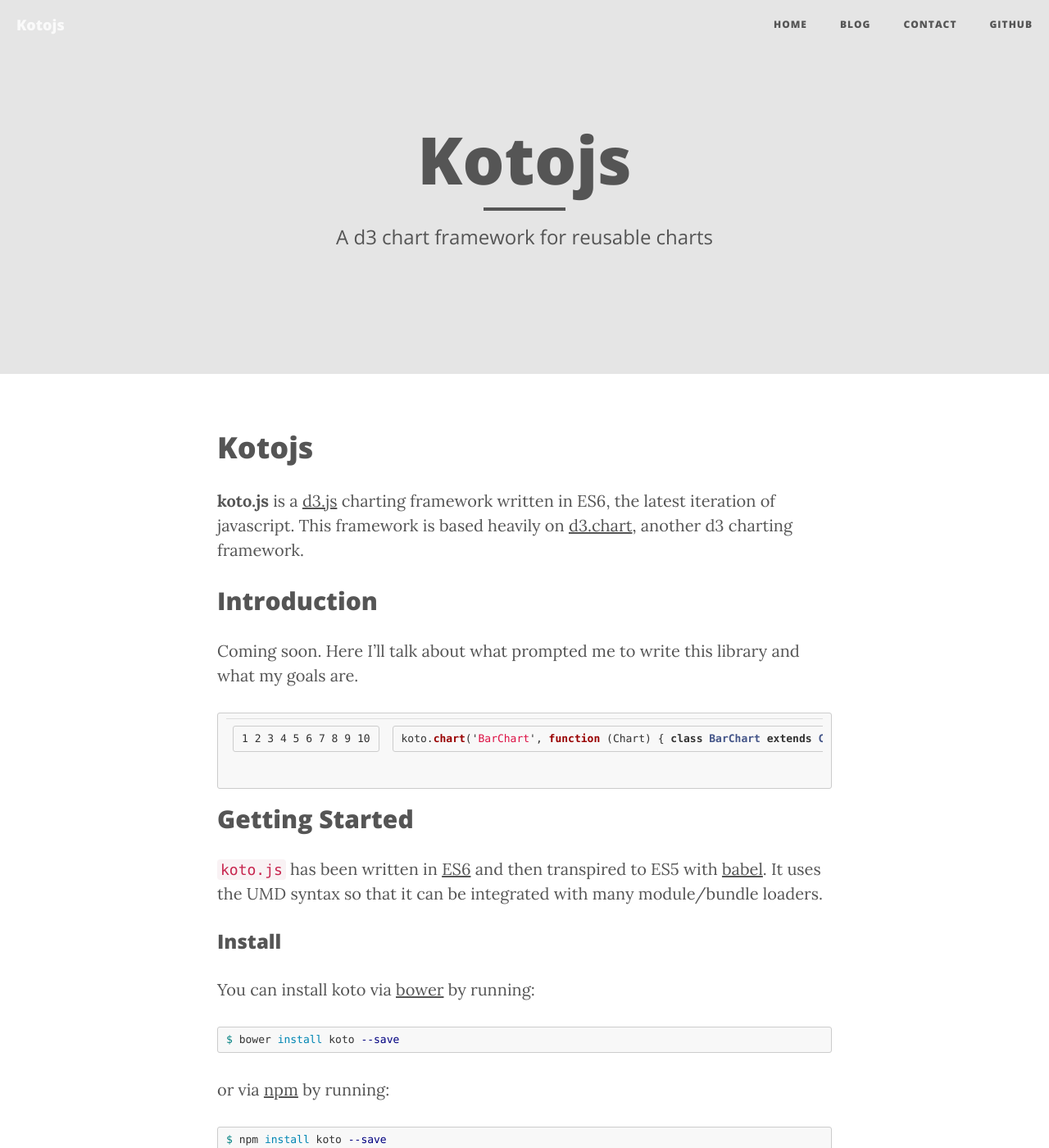
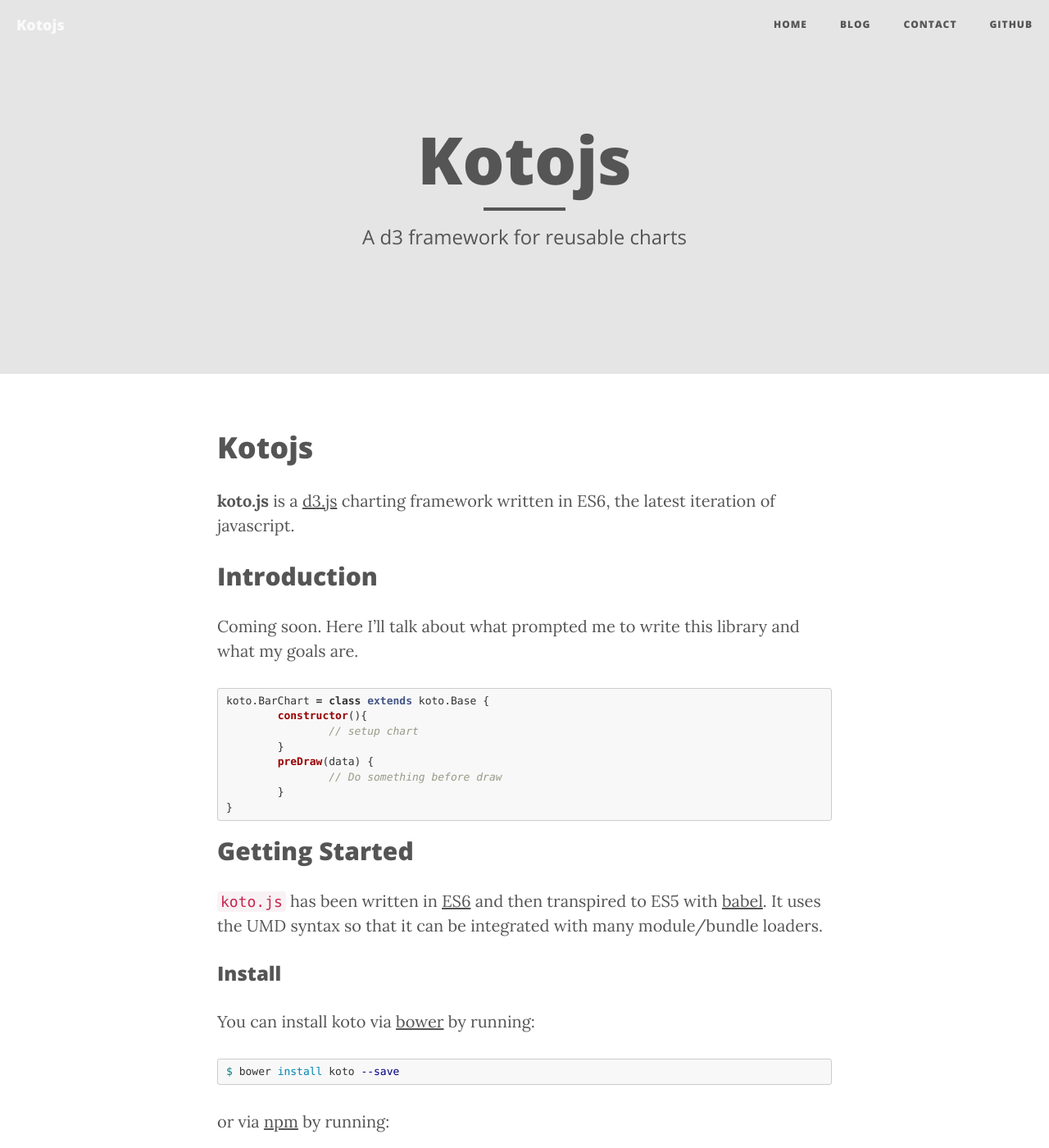
Before and after one commit to kotojs/kotojs, a Jekyll site: the page built from index.markdown, in a window 1280 px wide and 1400 px high. Shown: the whole window at 82% size. Built offline with Jekyll 4.4.1, drawn with Linux system fonts in a browser that asks for light colours; nearby versions of some CDN libraries; some of the changed text lies outside the part shown.

Commit message:
fix(docs): Making sure proper syntax is on site.

```diff
--- a/index.markdown
+++ b/index.markdown
@@ -1,25 +1,23 @@
 ---
 layout:     page
-description:   "A d3 chart framework for reusable charts"
+description:   "A d3 framework for reusable charts"
 ---
 
 #Kotojs
-**koto.js** is a [d3.js](http://www.d3js.org) charting framework written in ES6, the latest iteration of javascript. This framework is based heavily on [d3.chart](http://misoproject.com/d3-chart/), another d3 charting framework.
+**koto.js** is a [d3.js](http://www.d3js.org) charting framework written in ES6, the latest iteration of javascript.
 
 ## Introduction
 Coming soon. Here I'll talk about what prompted me to write this library and what my goals are.
 
-{% highlight javascript linenos %}
-koto.chart('BarChart', function (Chart) {
-	class BarChart extends Chart {
-		constructor(){
-			// setup chart
-		}
-		preDraw(data) {
-			// Do something before draw
-		}
+{% highlight javascript %}
+koto.BarChart = class extends koto.Base {
+	constructor(){
+		// setup chart
 	}
-});
+	preDraw(data) {
+		// Do something before draw
+	}
+}
 {% endhighlight %}
 
 ## Getting Started
```
Also changed, not shown: other parts of index.markdown (+5 -1 lines), README.md.
